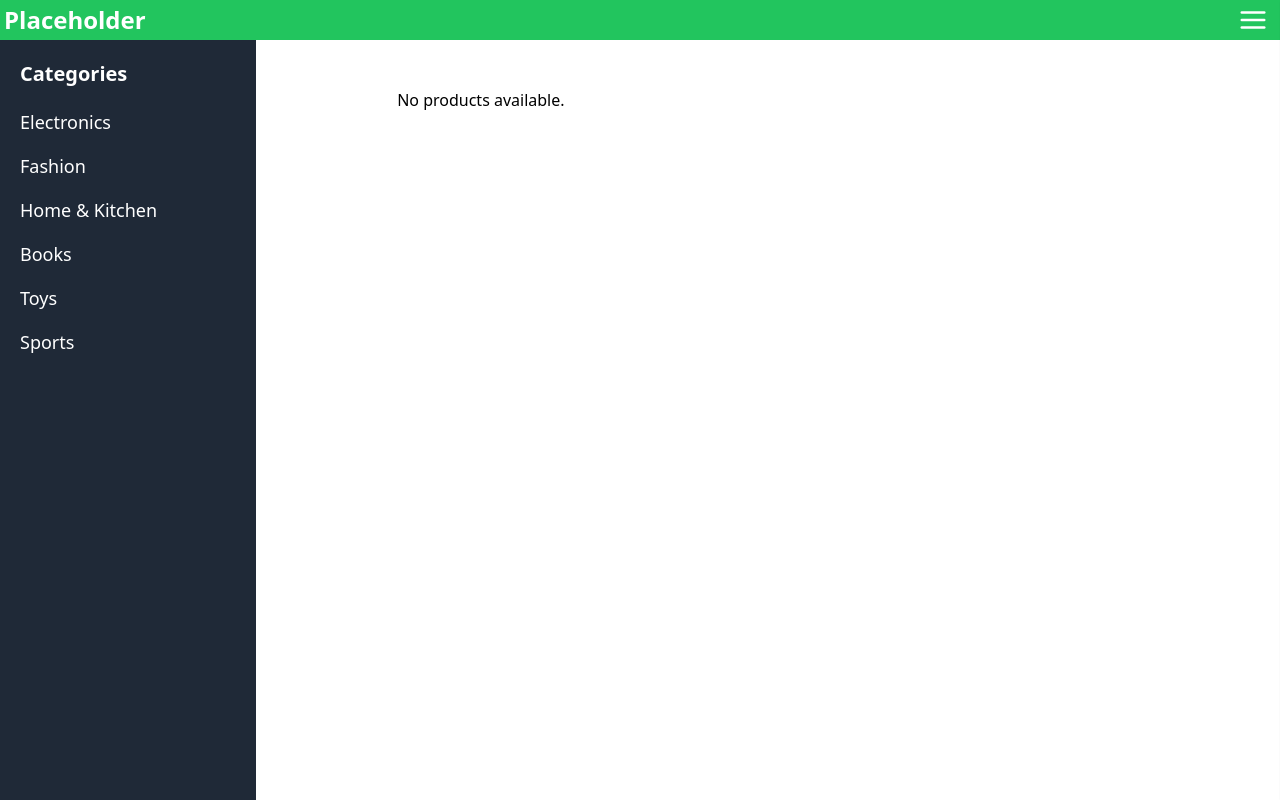
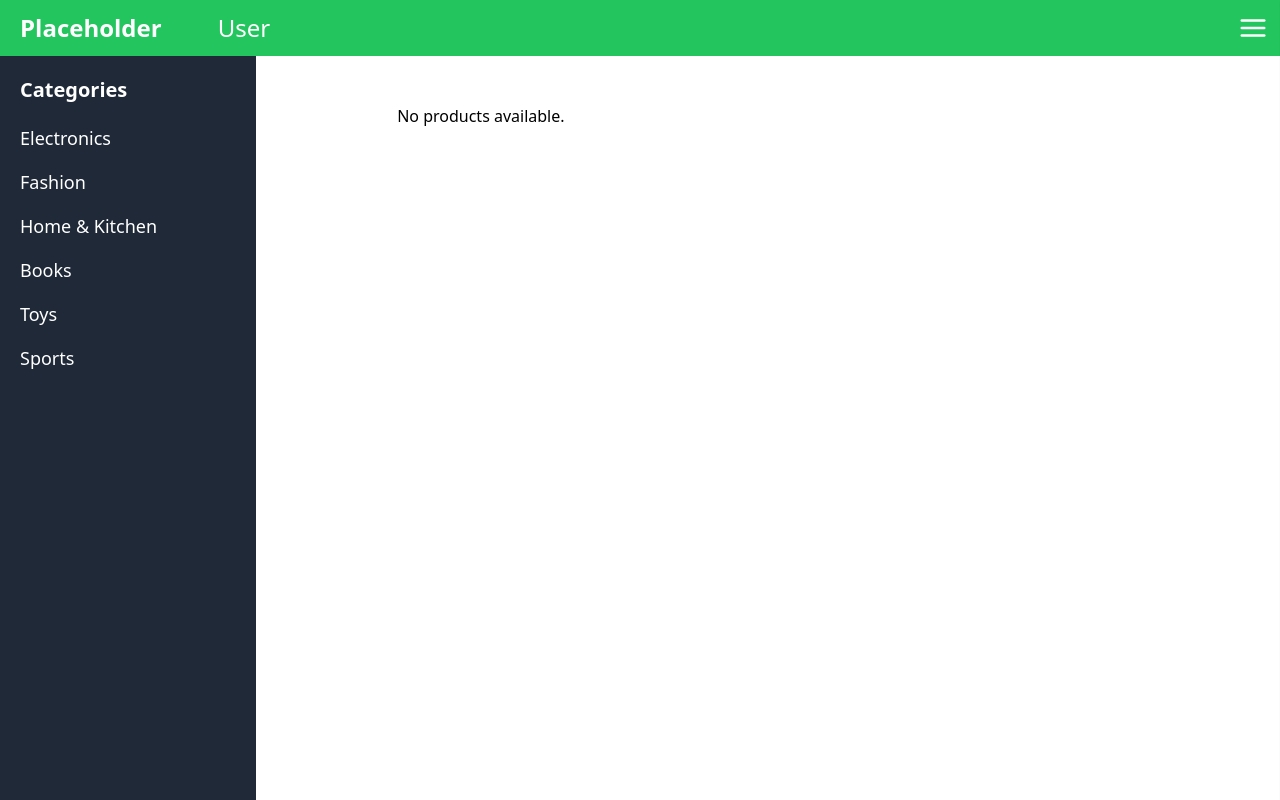
Before and after one commit to dogboots/CS157Project, a Next.js app in the folder project/: page / in a window 1280 px wide. Built offline with nearby package versions, Linux system fonts and the light colour scheme.

Commit message:
Navbar stuff

```diff
--- a/project/app/components/NavBar.js
+++ b/project/app/components/NavBar.js
@@ -21,24 +21,32 @@ function NavBar() {
     return (
         <div>
 
-        <nav className="bg-green-500 p-1">
-            <div className="flex text-white text-2xl">
+            <nav className="bg-green-500 p-1">
+                <div className="flex justify-between items-center text-white text-2xl">
 
-                <div className="flex-1">
-                    <b>Placeholder</b>
-
-                </div>
-
-                <button><FiMenu className="text-3xl mr-2 cursor-pointer" onClick={openSideBar}/>
-
-                  </button>
+                    <div className="flex items-center">
+                        <Link href="/">
+                            <button className="bg-transparent text-white px-4 py-2 hover:text-gray-500 transition">
+                                <b>Placeholder</b>
+                            </button>
+                        </Link>
 
 
+                        <div className="flex space-x-6 ml-6">
+                            <Link href="/user">
+                                <button className="bg-transparent text-white px-4 py-2 hover:text-gray-500 transition">
+                                    User
+                                </button>
+                            </Link>
+                        </div>
+                    </div>
 
-
-            </div>
-        </nav>
-        <Sidebar isOpen={isOpen} closeSideBar={closeSideBar}/>
+                    <button>
+                        <FiMenu className="text-3xl mr-2 cursor-pointer" onClick={openSideBar} />
+                    </button>
+                </div>
+            </nav>
+            <Sidebar isOpen={isOpen} closeSideBar={closeSideBar} />
         </div>
 
     );
```
